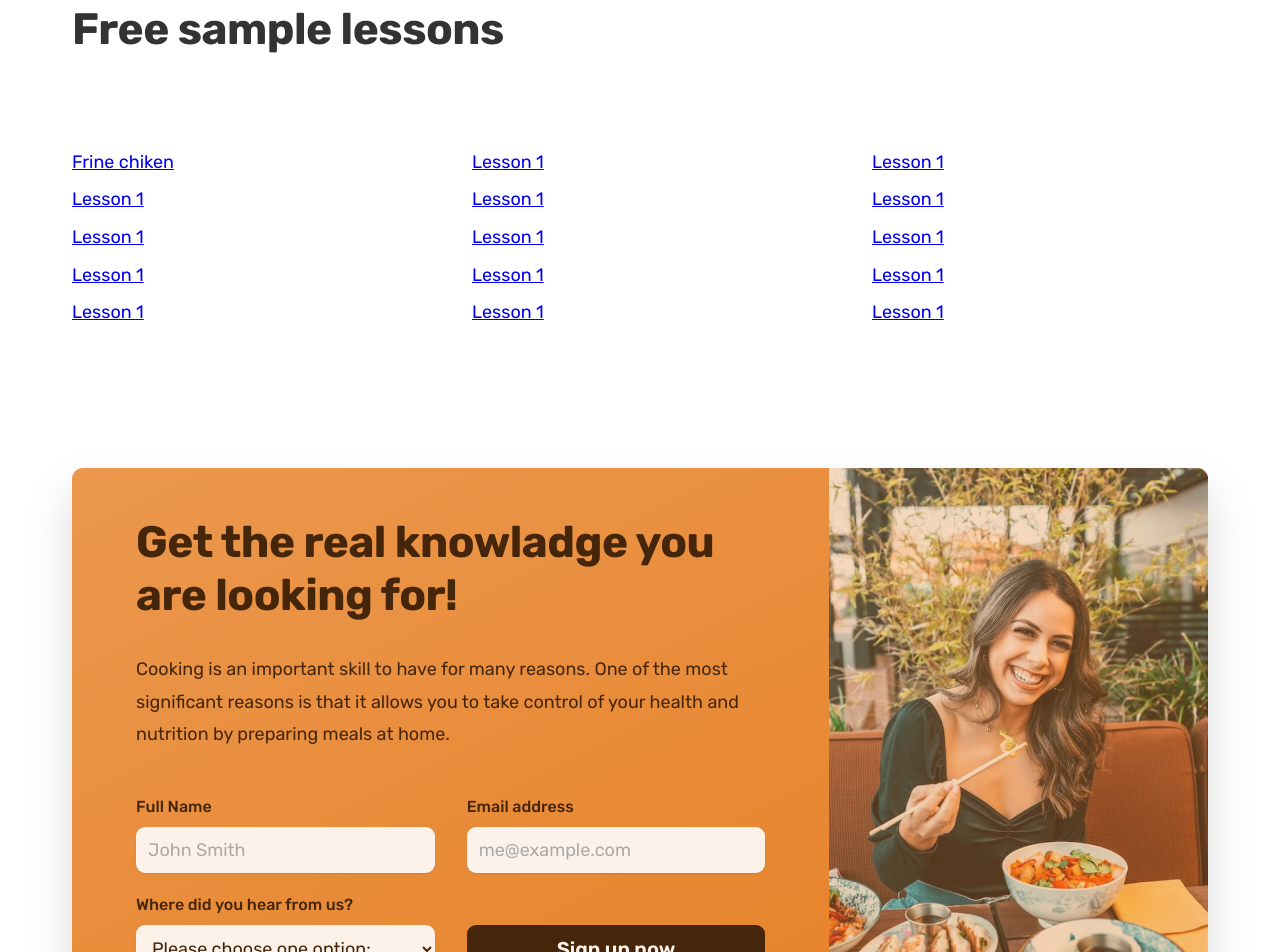
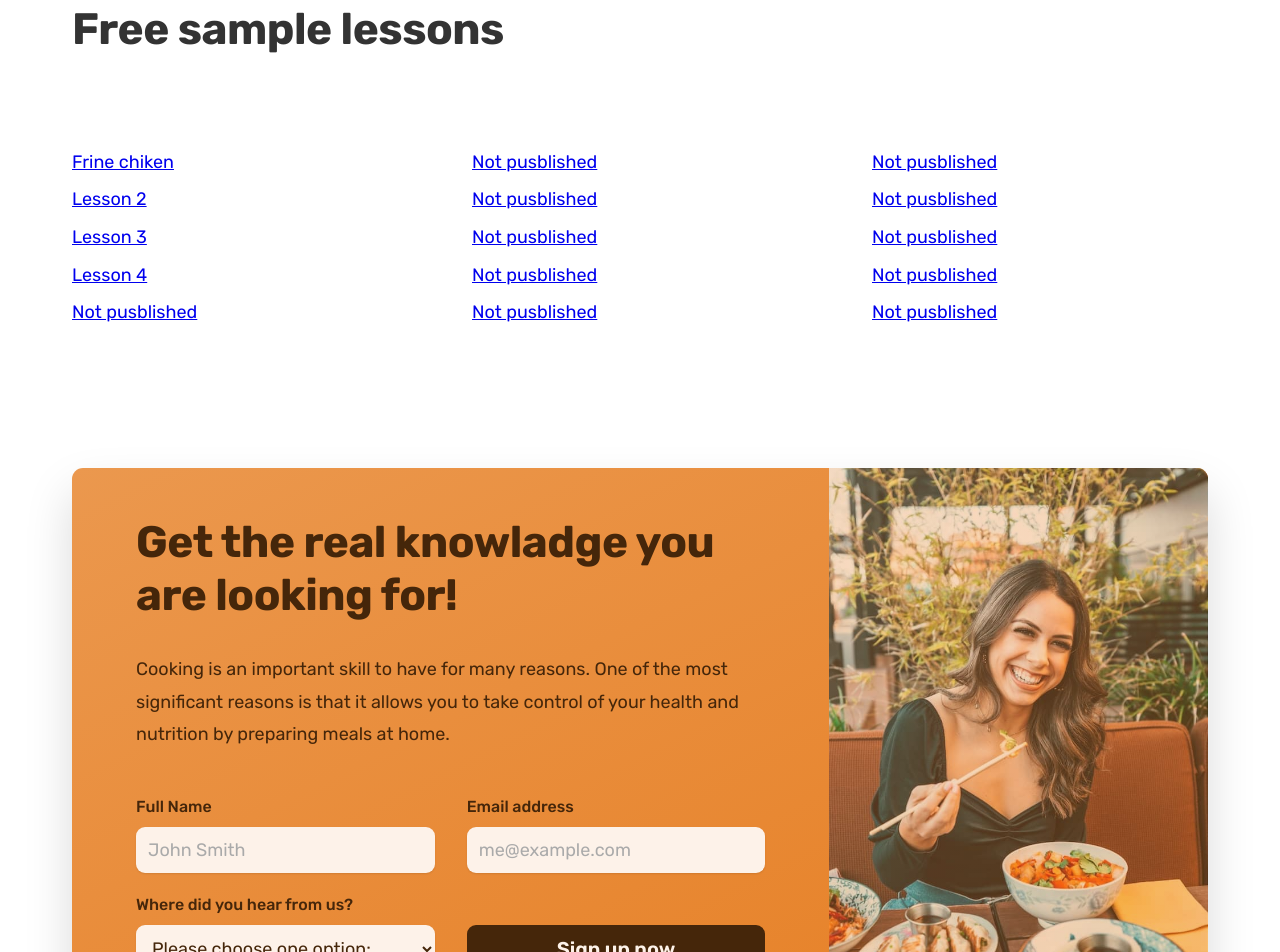
Before and after one commit to Eyub-Abdi/Awena-Website, a plain HTML site: page index.html in a window 1280 px wide. Shown: the part 6734-7686 px from the top of the page. Drawn offline with nearby package versions, Linux system fonts and the light colour scheme.

Commit message:
Final commit

```diff
--- a/index.html
+++ b/index.html
@@ -463,29 +463,29 @@
         <div class="container grid grid--3-cols">
           <div class="lesson">
             <ul class="list">
-              <li class="list-item"><a href="https://www.youtube.com/watch?v=INI6y_Siwlo" class="lesson-link">Frine chiken</a></li>
-              <li class="list-item"><a href="#" class="lesson-link">Lesson 1</a></li>
-              <li class="list-item"><a href="#" class="lesson-link">Lesson 1</a></li>
-              <li class="list-item"><a href="#" class="lesson-link">Lesson 1</a></li>
-              <li class="list-item"><a href="#" class="lesson-link">Lesson 1</a></li>
+              <li class="list-item"><a href="https://www.youtube.com/watch?v=INI6y_Siwlo" target="_blank" class="lesson-link">Frine chiken</a></li>
+              <li class="list-item"><a href="https://youtu.be/95BCU1n268w" class="lesson-link" target="_blank">Lesson 2</a></li>
+              <li class="list-item"><a href="https://youtu.be/1jBR44q1Pn4" class="lesson-link" target="_blank">Lesson 3</a></li>
+              <li class="list-item"><a href="https://youtu.be/E_rRDWSTdXc" class="lesson-link" target="_blank">Lesson 4</a></li>
+              <li class="list-item"><a href="#" class="lesson-link">Not pusblished</a></li>
             </ul>
           </div>
           <div class="lesson">
             <ul class="list">
-              <li class="list-item"><a href="#" class="lesson-link">Lesson 1</a></li>
-              <li class="list-item"><a href="#" class="lesson-link">Lesson 1</a></li>
-              <li class="list-item"><a href="#" class="lesson-link">Lesson 1</a></li>
-              <li class="list-item"><a href="#" class="lesson-link">Lesson 1</a></li>
-              <li class="list-item"><a href="#" class="lesson-link">Lesson 1</a></li>
+              <li class="list-item"><a href="#" class="lesson-link">Not pusblished</a></li>
+              <li class="list-item"><a href="#" class="lesson-link">Not pusblished</a></li>
+              <li class="list-item"><a href="#" class="lesson-link">Not pusblished</a></li>
+              <li class="list-item"><a href="#" class="lesson-link">Not pusblished</a></li>
+              <li class="list-item"><a href="#" class="lesson-link">Not pusblished</a></li>
             </ul>
           </div>
           <div class="lesson">
             <ul class="list">
-              <li class="list-item"><a href="#" class="lesson-link">Lesson 1</a></li>
-              <li class="list-item"><a href="#" class="lesson-link">Lesson 1</a></li>
-              <li class="list-item"><a href="#" class="lesson-link">Lesson 1</a></li>
-              <li class="list-item"><a href="#" class="lesson-link">Lesson 1</a></li>
-              <li class="list-item"><a href="#" class="lesson-link">Lesson 1</a></li>
+              <li class="list-item"><a href="#" class="lesson-link">Not pusblished</a></li>
+              <li class="list-item"><a href="#" class="lesson-link">Not pusblished</a></li>
+              <li class="list-item"><a href="#" class="lesson-link">Not pusblished</a></li>
+              <li class="list-item"><a href="#" class="lesson-link">Not pusblished</a></li>
+              <li class="list-item"><a href="#" class="lesson-link">Not pusblished</a></li>
             </ul>
           </div>
         </div>
```
